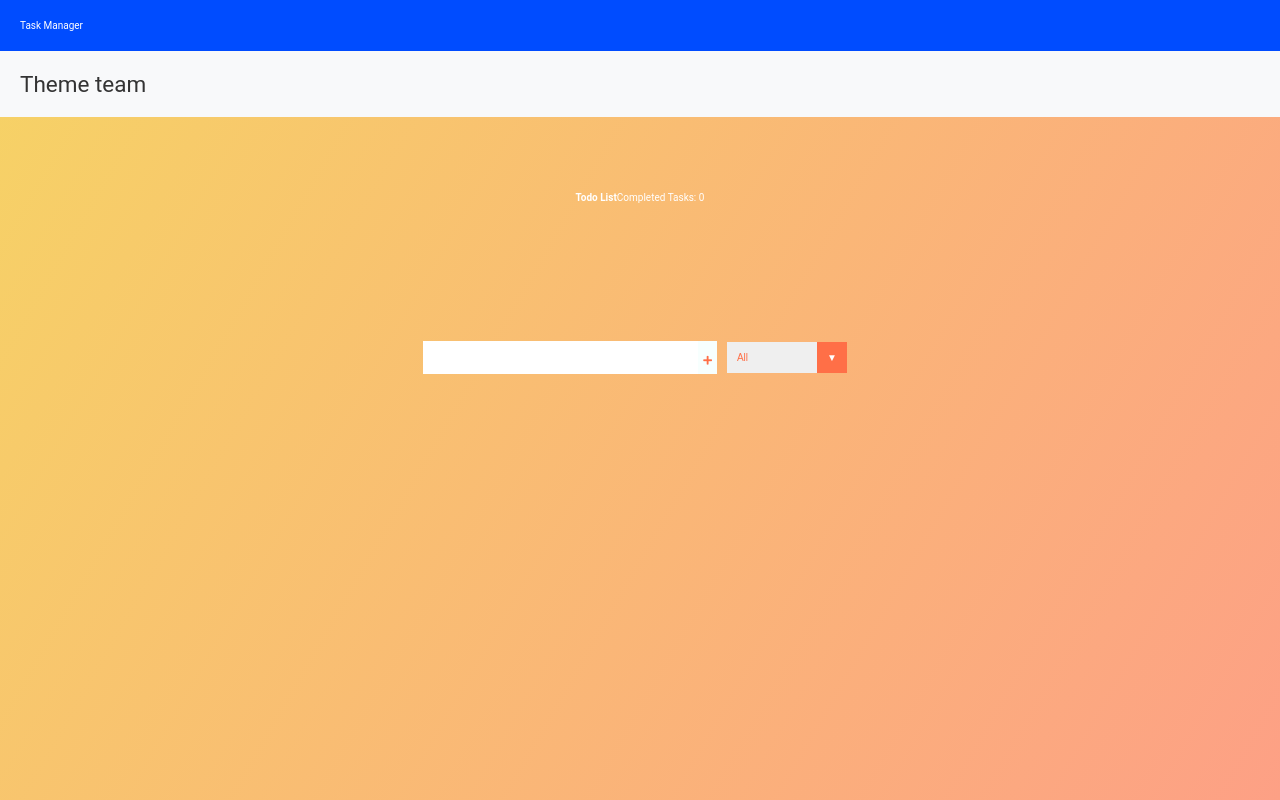
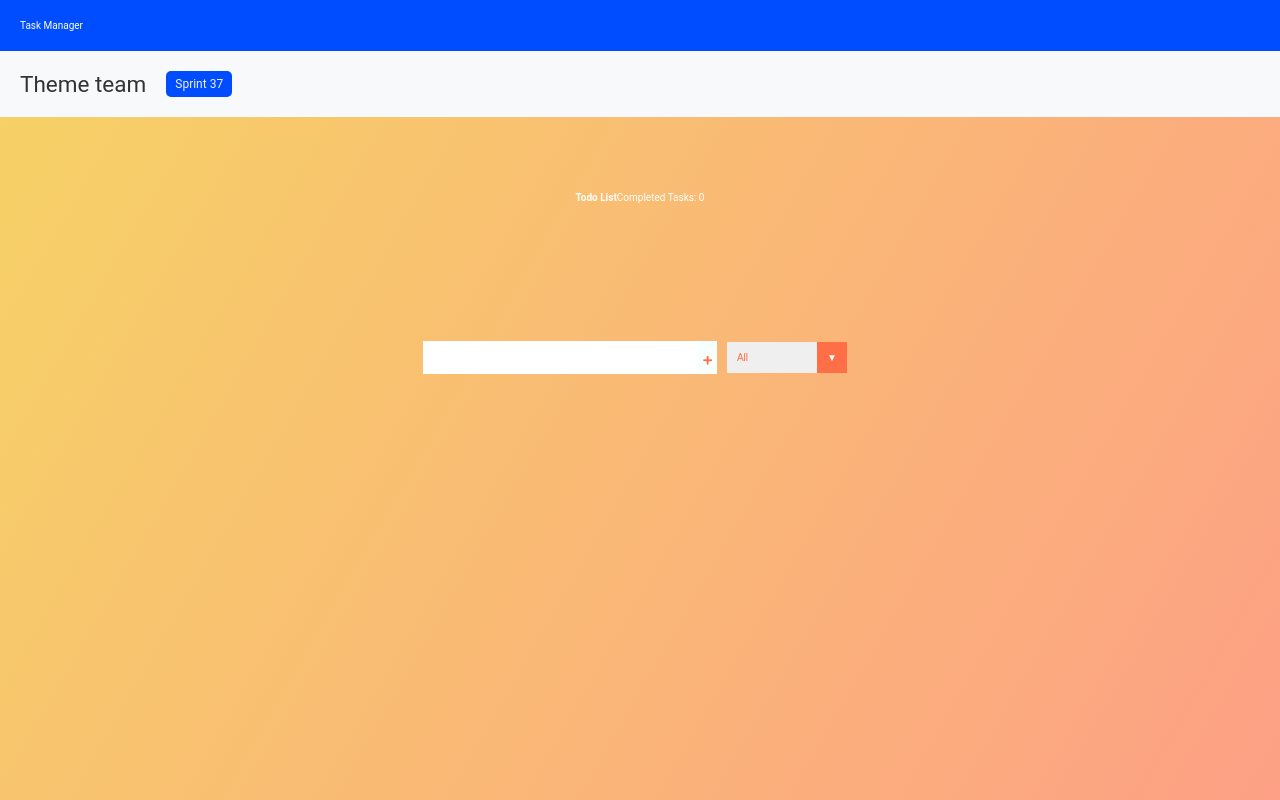
Before and after one commit to MattWindle26/react-todo-app, a React (Create React App) app: page / in a window 1280 px wide. Built offline with nearby package versions, Linux system fonts and the light colour scheme.

Commit message:
Added nav.js file

```diff
--- a/src/Components/Nav.js
+++ b/src/Components/Nav.js
@@ -8,6 +8,7 @@ const Nav = () => {
             </nav>
             <div className="sub-nav">
                 <h2>Theme team</h2>
+                <a href="" className="btn">Sprint 37</a>
             </div>
         </div>
 
```
